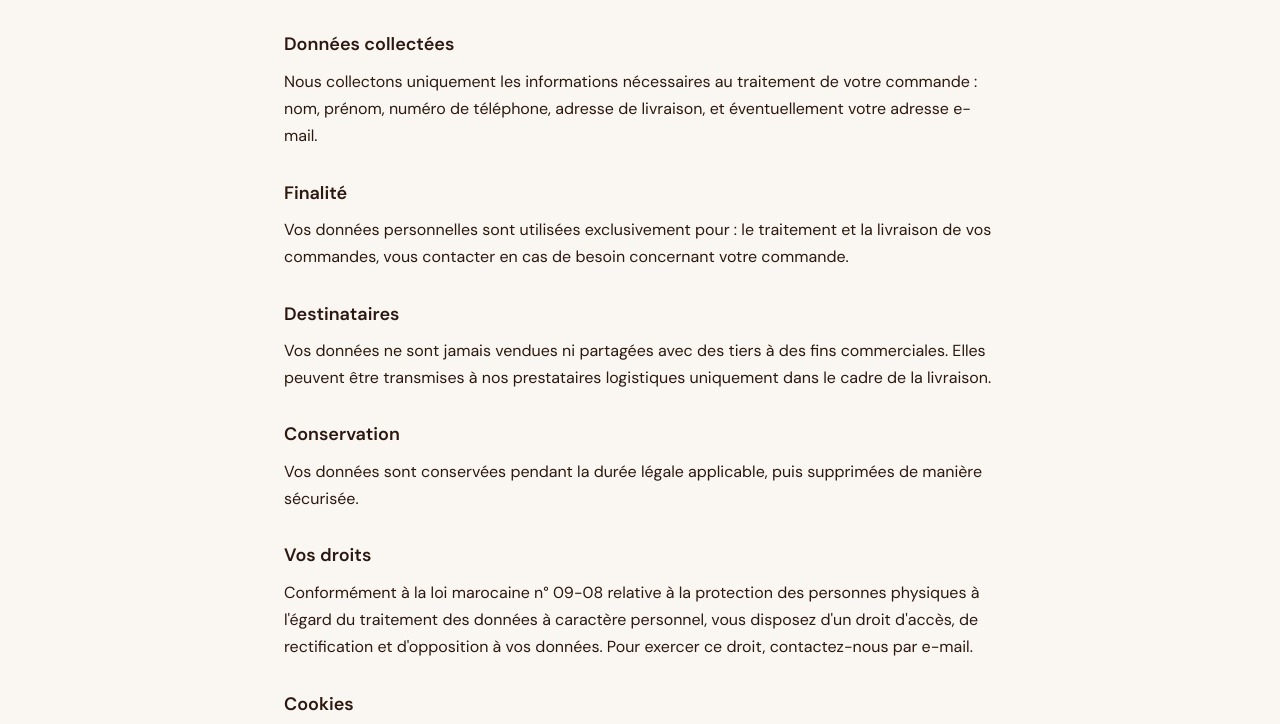
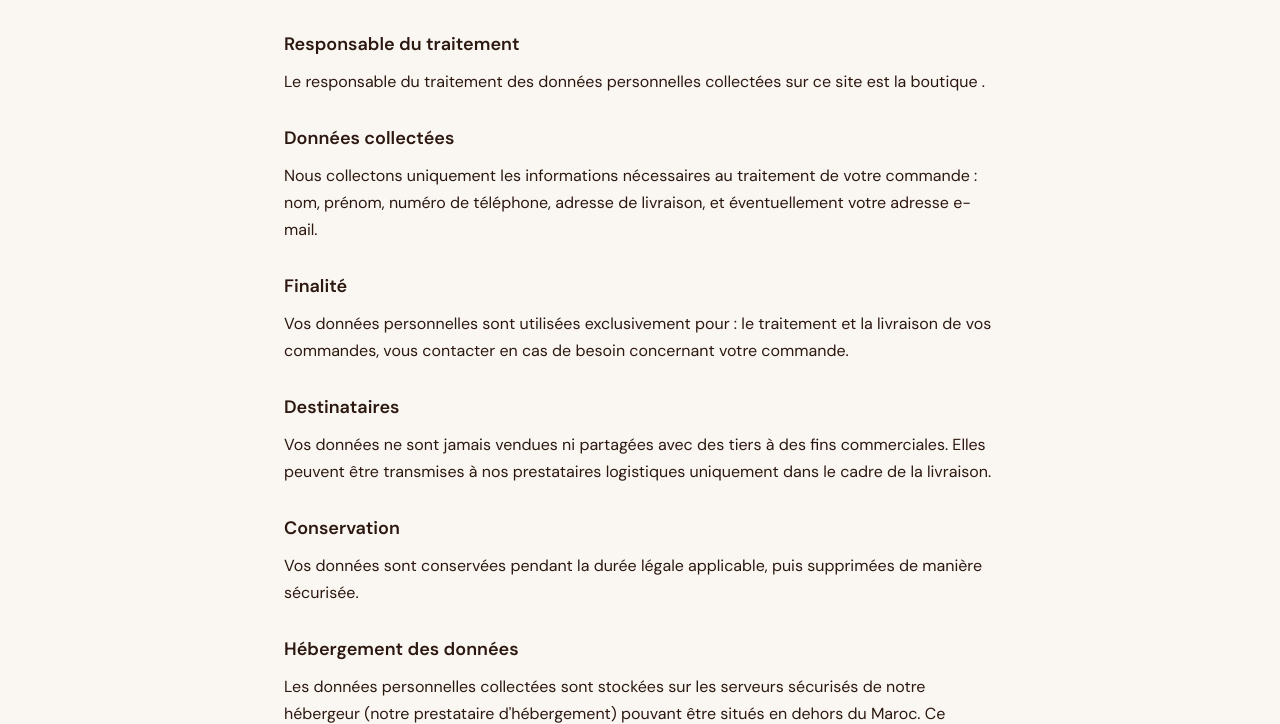
Before and after one commit to sabirkaddouri/business-ordering-platform, a website: page public/privacy.html in a window 1280 px wide. Shown: the part 221-945 px from the top of the page. Drawn offline with nearby package versions, Linux system fonts and the light colour scheme; no server answers.

Commit message:
feat(legal): complete the privacy policy

```diff
--- a/public/js/i18n.js
+++ b/public/js/i18n.js
@@ -124,6 +124,9 @@ const i18n = {
       checkoutNotice: "En passant votre commande, vous acceptez nos",
       checkoutAnd: "et notre",
       // Privacy page
+      pSectionController: "Responsable du traitement",
+      pSectionControllerBody: "Le responsable du traitement des données personnelles collectées sur ce site est la boutique {shop}{legalName}{email}.",
+      pControllerEmail: ", joignable à l'adresse {email}",
       pSection1: "Données collectées",
       pSection1Body: "Nous collectons uniquement les informations nécessaires au traitement de votre commande : nom, prénom, numéro de téléphone, adresse de livraison, et éventuellement votre adresse e-mail.",
       pSection2: "Finalité",
@@ -132,10 +135,14 @@ const i18n = {
       pSection3Body: "Vos données ne sont jamais vendues ni partagées avec des tiers à des fins commerciales. Elles peuvent être transmises à nos prestataires logistiques uniquement dans le cadre de la livraison.",
       pSection4: "Conservation",
       pSection4Body: "Vos données sont conservées pendant la durée légale applicable, puis supprimées de manière sécurisée.",
+      pSectionHosting: "Hébergement des données",
+      pSectionHostingAbroad: "Les données personnelles collectées sont stockées sur les serveurs sécurisés de notre hébergeur ({hostName}) pouvant être situés en dehors du Maroc. Ce transfert s'effectue dans le respect des dispositions de la loi n° 09-08.",
+      pSectionHostingLocal: "Les données personnelles collectées sont stockées sur des serveurs sécurisés situés au Maroc.",
+      pHostDefault: "notre prestataire d'hébergement",
       pSection5: "Vos droits",
-      pSection5Body: "Conformément à la loi marocaine n° 09-08 relative à la protection des personnes physiques à l'égard du traitement des données à caractère personnel, vous disposez d'un droit d'accès, de rectification et d'opposition à vos données. Pour exercer ce droit, contactez-nous par e-mail.",
-      pSection6: "Cookies",
-      pSection6Body: "Ce site n'utilise aucun cookie publicitaire ni aucun outil de suivi. Seuls les cookies strictement nécessaires au fonctionnement du site peuvent être utilisés.",
+      pSection5Body: "Conformément à la loi marocaine n° 09-08 relative à la protection des personnes physiques à l'égard du traitement des données à caractère personnel, vous disposez d'un droit d'accès, de rectification, d'opposition et de suppression de vos données personnelles. Pour exercer ces droits, vous pouvez nous contacter directement ({contact}).",
+      pSection6: "Cookies et stockage local",
+      pSection6Body: "Ce site n'utilise aucun cookie publicitaire, aucun traceur et aucun outil d'analyse d'audience (analytics). Le stockage local du navigateur (localStorage) est strictement utilisé pour conserver votre panier d'achat, votre choix de langue et les informations de commande nécessaires au bon fonctionnement du site.",
       pCNDP: "Référence CNDP :",
       pContact: "Contact",
       // Terms page
@@ -291,6 +298,9 @@ const i18n = {
       checkoutNotice: "By placing your order you accept our",
       checkoutAnd: "and our",
       // Privacy page
+      pSectionController: "Data Controller",
+      pSectionControllerBody: "The data controller responsible for the personal data collected on this site is {shop}{legalName}{email}.",
+      pControllerEmail: ", reachable at {email}",
       pSection1: "Data collected",
       pSection1Body: "We only collect the information necessary to process your order: name, phone number, delivery address, and optionally your email address.",
       pSection2: "Purpose",
@@ -299,10 +309,14 @@ const i18n = {
       pSection3Body: "Your data is never sold or shared with third parties for commercial purposes. It may be passed to our logistics partners solely for delivery purposes.",
       pSection4: "Retention",
       pSection4Body: "Your data is kept for the applicable legal period, then securely deleted.",
-      pSection5: "Your rights",
-      pSection5Body: "Under Moroccan law n° 09-08 on the protection of personal data, you have the right to access, correct and object to your data. To exercise this right, contact us by email.",
-      pSection6: "Cookies",
-      pSection6Body: "This site does not use any advertising cookies or tracking tools. Only strictly necessary cookies may be used.",
+      pSectionHosting: "Data Hosting",
+      pSectionHostingAbroad: "Collected personal data is stored on secure servers of our hosting provider ({hostName}) which may be located outside Morocco. This transfer is conducted in compliance with Moroccan Law No. 09-08.",
+      pSectionHostingLocal: "Collected personal data is stored on secure servers located in Morocco.",
+      pHostDefault: "our hosting provider",
+      pSection5: "Your Rights",
+      pSection5Body: "In accordance with Moroccan Law No. 09-08 on the protection of personal data, you have the right to access, rectify, object to, and delete your personal data. To exercise these rights, you may contact us directly ({contact}).",
+      pSection6: "Cookies and Local Storage",
+      pSection6Body: "This website uses no advertising cookies, no tracking tools, and no third-party web analytics. The browser's local storage (localStorage) is strictly used to maintain your shopping cart, your language preference, and the order form details required for the site to function properly.",
       pCNDP: "CNDP Reference:",
       pContact: "Contact",
       // Terms page
@@ -458,6 +472,9 @@ const i18n = {
       checkoutNotice: "بتأكيد طلبك فإنك توافق على",
       checkoutAnd: "و",
       // Privacy page
+      pSectionController: "المسؤول عن معالجة البيانات",
+      pSectionControllerBody: "المسؤول عن معالجة البيانات الشخصية المجمعة في هذا الموقع هو متجر {shop}{legalName}{email}.",
+      pControllerEmail: "، ويمكن التواصل معه عبر البريد الإلكتروني {email}",
       pSection1: "البيانات المجمّعة",
       pSection1Body: "نجمع فقط المعلومات الضرورية لمعالجة طلبك: الاسم، رقم الهاتف، عنوان التوصيل، وعنوان البريد الإلكتروني اختياريًا.",
       pSection2: "الغرض",
@@ -466,10 +483,14 @@ const i18n = {
       pSection3Body: "لا تُباع بياناتك ولا تُشارك مع أطراف ثالثة لأغراض تجارية. قد تُنقل إلى شركاء الخدمات اللوجستية فقط لأغراض التوصيل.",
       pSection4: "الاحتفاظ",
       pSection4Body: "تُحتفظ ببياناتك للمدة القانونية المعمول بها، ثم تُحذف بشكل آمن.",
+      pSectionHosting: "استضافة البيانات",
+      pSectionHostingAbroad: "تُحفظ البيانات الشخصية المجمعة على خوادم آمنة تابعة لجهة الاستضافة ({hostName}) والتي قد تكون موجودة خارج المغرب. ويتم هذا النقل وفقاً لأحكام القانون رقم 09-08.",
+      pSectionHostingLocal: "تُحفظ البيانات الشخصية المجمعة على خوادم آمنة موجودة داخل المغرب.",
+      pHostDefault: "جهة الاستضافة المعتمدة",
       pSection5: "حقوقك",
-      pSection5Body: "بموجب القانون المغربي رقم 09-08 المتعلق بحماية البيانات الشخصية، يحق لك الوصول إلى بياناتك وتصحيحها والاعتراض على معالجتها. للممارسة هذا الحق، تواصل معنا عبر البريد الإلكتروني.",
-      pSection6: "ملفات تعريف الارتباط",
-      pSection6Body: "لا يستخدم هذا الموقع أي ملفات تعريف ارتباط إعلانية أو أدوات تتبع. يُستخدم فقط ما هو ضروري لعمل الموقع.",
+      pSection5Body: "وفقاً للقانون المغربي رقم 09-08 المتعلق بحماية الأشخاص الذاتيين تجاه معالجة المعطيات ذات الطابع الشخصي، يحق لك الوصول إلى بياناتك الشخصية وتصحيحها والاعتراض على معالجتها وحذفها. لممارسة هذه الحقوق، يمكنك التواصل معنا مباشرة ({contact}).",
+      pSection6: "ملفات تعريف الارتباط والتخزين المحلي",
+      pSection6Body: "لا يستخدم هذا الموقع أي ملفات تعريف ارتباط إعلانية، ولا أي أدوات تتبع أو تحليلات زوار. يُستخدم التخزين المحلي للمتصفح (localStorage) حصرياً لحفظ سلة التسوق الخاصة بك، واختيارك للغة، وتفاصيل نموذج الطلب الضرورية لتشغيل الموقع بشكل صحيح.",
       pCNDP: "مرجع CNDP:",
       pContact: "التواصل",
       // Terms page
--- a/public/js/legal.js
+++ b/public/js/legal.js
@@ -103,6 +103,36 @@
     const afterSalesEl = document.getElementById('tAfterSalesBody');
     if (afterSalesEl) {
       afterSalesEl.textContent = t('legal.tSectionAfterSalesBody', { contact: contactStr });
+    }
+
+    // ── Privacy: Data controller body ────────────────────────────────────────
+    const controllerEl = document.getElementById('pControllerBody');
+    if (controllerEl) {
+      const shopDisplay = s.siteName || '';
+      const legalDisplay = (cfg.legalName && cfg.legalName.trim()) ? (' (' + cfg.legalName.trim() + ')') : '';
+      const emailVal = (cfg.contactEmail && cfg.contactEmail.trim()) || s.orderEmail || '';
+      const emailDisplay = emailVal ? t('legal.pControllerEmail', { email: emailVal }) : '';
+      controllerEl.textContent = t('legal.pSectionControllerBody', {
+        shop: shopDisplay,
+        legalName: legalDisplay,
+        email: emailDisplay
+      });
+    }
+
+    // ── Privacy: Data hosting body ───────────────────────────────────────────
+    const hostingEl = document.getElementById('pHostingBody');
+    if (hostingEl) {
+      const isAbroad = cfg.dataHostedAbroad !== false;
+      const hostName = (cfg.hostName && cfg.hostName.trim()) ? cfg.hostName.trim() : t('legal.pHostDefault');
+      hostingEl.textContent = t(isAbroad ? 'legal.pSectionHostingAbroad' : 'legal.pSectionHostingLocal', {
+        hostName: hostName
+      });
+    }
+
+    // ── Privacy: Rights body ─────────────────────────────────────────────────
+    const rightsEl = document.getElementById('pRightsBody');
+    if (rightsEl) {
+      rightsEl.textContent = t('legal.pSection5Body', { contact: contactStr });
     }
 
     // Shop name in nav + footer
--- a/public/privacy.html
+++ b/public/privacy.html
@@ -73,6 +73,11 @@
       <p class="legal-updated" id="shopNameLine"></p>
 
       <div class="legal-section">
+        <h2 data-i18n="legal.pSectionController">Responsable du traitement</h2>
+        <p id="pControllerBody" data-i18n="legal.pSectionControllerBody"></p>
+      </div>
+
+      <div class="legal-section">
         <h2 data-i18n="legal.pSection1">Données collectées</h2>
         <p data-i18n="legal.pSection1Body"></p>
       </div>
@@ -93,8 +98,13 @@
       </div>
 
       <div class="legal-section">
+        <h2 data-i18n="legal.pSectionHosting">Hébergement des données</h2>
+        <p id="pHostingBody" data-i18n="legal.pSectionHostingAbroad"></p>
+      </div>
+
+      <div class="legal-section">
         <h2 data-i18n="legal.pSection5">Vos droits</h2>
-        <p data-i18n="legal.pSection5Body"></p>
+        <p id="pRightsBody" data-i18n="legal.pSection5Body"></p>
       </div>
 
       <div id="cndpSection" class="legal-section" style="display:none;">
```
